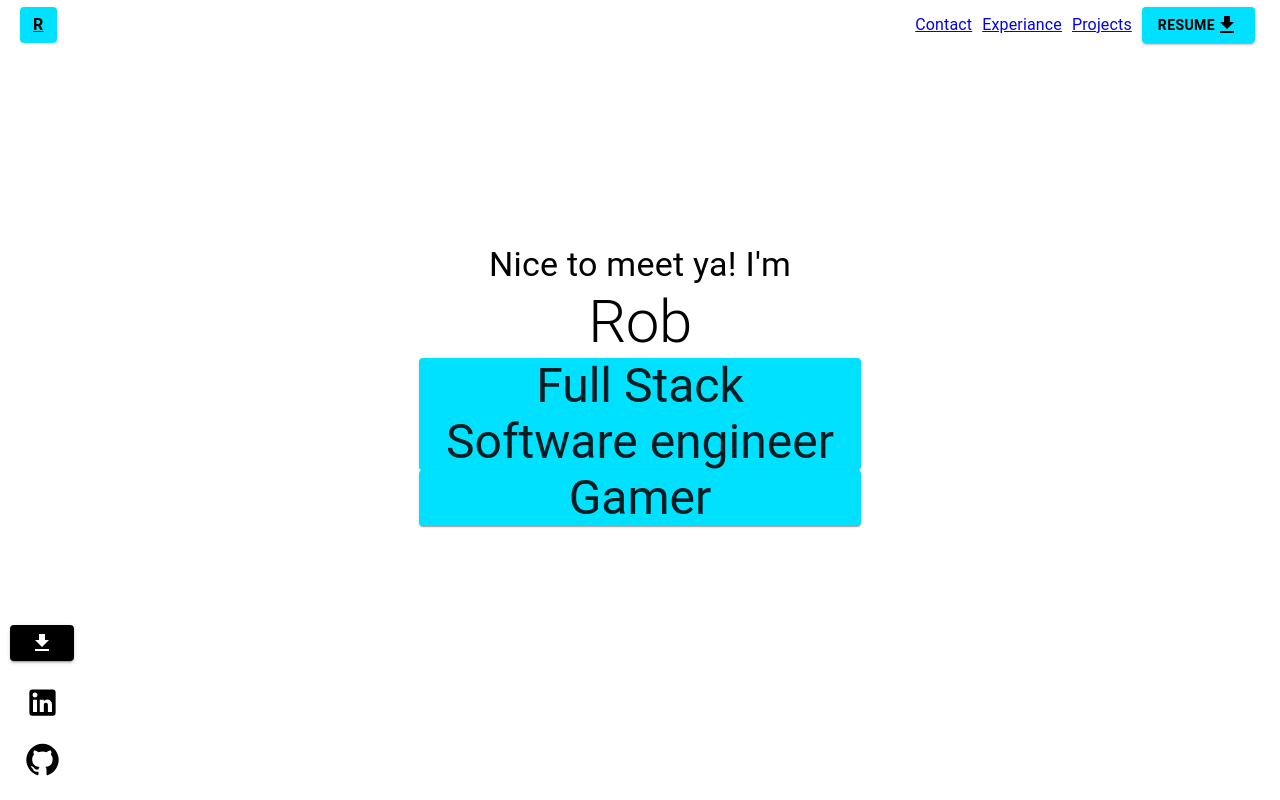
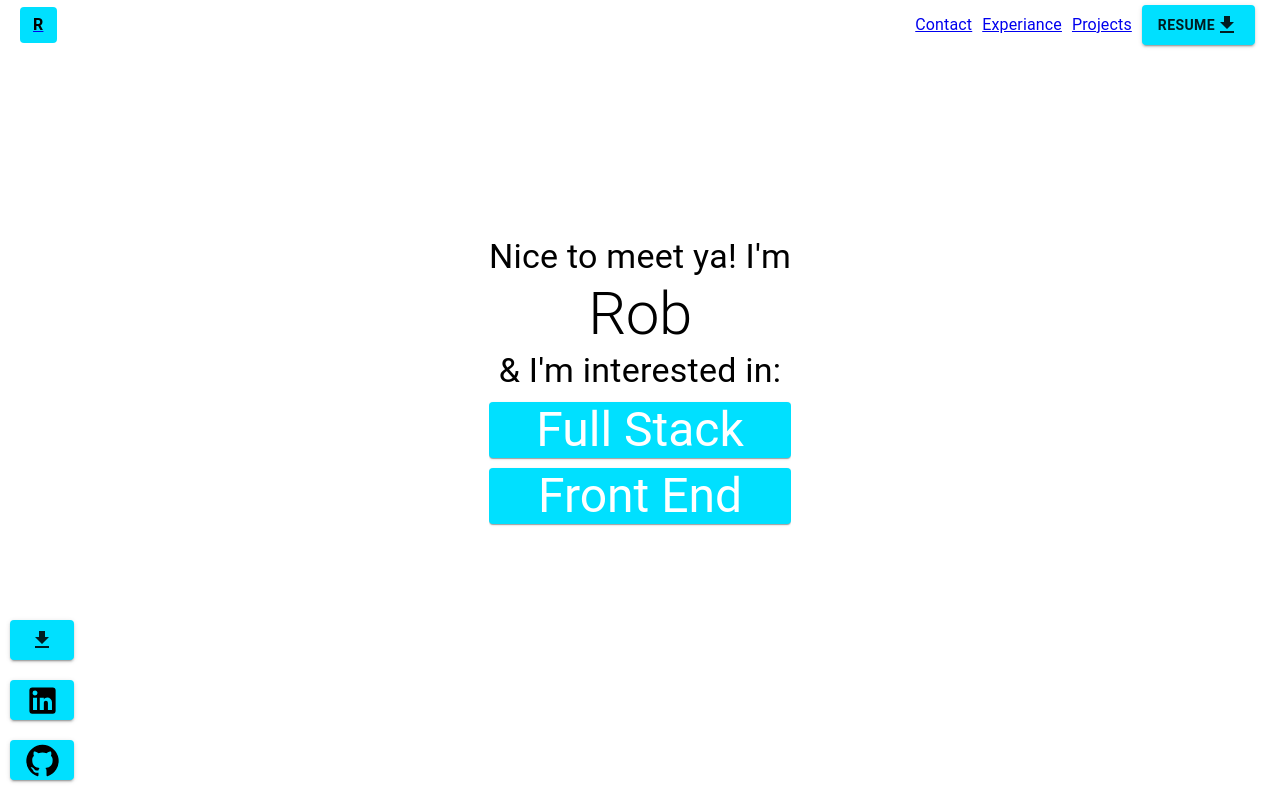
Before and after one commit to robwilliams-it/portfolio, a React (Create React App) app: page / in a window 1280 px wide. Built offline with nearby package versions, Linux system fonts and the light colour scheme.

Commit message:
mvp complete

```diff
--- a/src/App.css
+++ b/src/App.css
@@ -51,7 +51,7 @@ main{
   align-content: center;
 }
 
-#job-experiance{
+.page #content{
   overflow: scroll;
 }
 
@@ -70,6 +70,7 @@ main{
 }
 
 #work-title{
+  color: white;
   background-color: #00E0FF;
 }
 
@@ -78,11 +79,13 @@ main{
   display: grid;
   align-content: center;
   justify-content: center;
+  padding: 0 15px;
 }
 
 
 #projectDetails #title{
   text-align: center;
+  overflow: scroll;
 }
 
 
@@ -93,6 +96,13 @@ main{
 #projectDetails{
   display: grid;
   height: 500px;
+  margin: 0 auto;
+  width: 80%;
+}
+
+
+#gif{
+  overflow: hidden;
 }
 
 #projects{
@@ -111,13 +121,9 @@ main{
     height: calc(100vh - 50px);
   }
 
-  .page{
-    /* margin: 0 100px; */
-  }
-
   .page div{
-    width: 80%;
-    margin: auto;
+    /* width: 80%;
+    margin: auto; */
   }
 
   #footer {
@@ -125,19 +131,18 @@ main{
     width: 0px;
   }
 
-
   #job-experiance{
     width: 800px;
-  }
-
-  #projects #gif{
-    /* background-color: hotpink; */
-    justify-content: start;
-    padding: 0 5px
   }
 
   #projectDetails{
     grid-template-columns: 1fr 1fr;
     height: 350px;
+    max-width: 1200px;
+  }
+
+  img{
+    /* background-color: chartreuse; */
+    width: 600px;
   }
 }
--- a/src/App.js
+++ b/src/App.js
@@ -7,6 +7,20 @@ import { Button, Typography } from '@mui/material';
 import { HeaderButtons, Footer, Drawer } from './components/index.js';
 import { Experiance, Landing, Contact, Projects } from './pages/index.js';
 import './App.css';
+import { createTheme, ThemeProvider } from '@mui/material/styles';
+import { green, purple } from '@mui/material/colors';
+
+const theme = createTheme({
+  palette: {
+    primary: {
+      main: "#00E0FF",
+    },
+    secondary: {
+      main: "#ffcc80",
+    },
+  },
+});
+
 
 function App() {
 
@@ -16,6 +30,7 @@ function App() {
     <Router>
       <div className="Portfolio" style={{height: "100vh"}}>
           {/* TODO: update this whole component */}
+          <ThemeProvider theme={theme}>
 
             <HeaderButtons />
 
@@ -37,10 +52,12 @@ function App() {
 
             <Footer gitHub={Links.github} linkedIn={Links.linkedIn}/>
 
+          </ThemeProvider>
 
         </div>
 
       </Router>
+
   );
 }
 
--- a/src/components/drawer.js
+++ b/src/components/drawer.js
@@ -6,10 +6,7 @@ import Button from '@mui/material/Button';
 import List from '@mui/material/List';
 import Divider from '@mui/material/Divider';
 import ListItem from '@mui/material/ListItem';
-import ListItemIcon from '@mui/material/ListItemIcon';
 import ListItemText from '@mui/material/ListItemText';
-import InboxIcon from '@mui/icons-material/MoveToInbox';
-import MailIcon from '@mui/icons-material/Mail';
 import MenuIcon from '@mui/icons-material/Menu';
 import ResumeButton from './resumeDownload.js';
 
@@ -55,9 +52,6 @@ const Drawer = () => {
         {['Projects', 'Experiance', 'Contact'].map((text, index) => (
           <Link to={`/${links[text]}`}>
             <ListItem key={text}>
-              {/* <ListItemIcon>
-                {index % 2 === 0 ? <InboxIcon /> : <MailIcon />}
-              </ListItemIcon> */}
               <ListItemText primary={text} />
             </ListItem>
           </Link>
@@ -71,7 +65,7 @@ const Drawer = () => {
       {['right'].map((anchor) => (
         <React.Fragment key={anchor}>
           <Button onClick={toggleDrawer(anchor, true)}>
-            <MenuIcon/>
+            <MenuIcon sx={{color: "black"}}/>
           </Button>
           <SwipeableDrawer
             anchor={anchor}
--- a/src/components/footer.js
+++ b/src/components/footer.js
@@ -35,10 +35,12 @@ const Footer =(props) => {
 
                 <Grid item>
                     <Button
+                        color="primary"
+                        variant="contained"
                         id="linkedIn"
                         onClick={ linkToLinkedIn }
                         sx={{
-                            height:"32px",
+                            height:"40px",
                             width:"32px",
                             color: "black"
                         }}
@@ -49,12 +51,14 @@ const Footer =(props) => {
 
                 <Grid item>
                     <Button
+                        color="primary"
+                        variant="contained"
                         id="gitHub"
                         onClick={ linkToGitHub }
                         sx={{
-                            height:"32px",
+                            height:"40px",
                             width:"32px",
-                            color: "black"
+                            color: "black",
                         }}
                     >
                         <GitHubIcon id="gitHub" fontSize="large"/>
--- a/src/components/header.js
+++ b/src/components/header.js
@@ -10,7 +10,6 @@ const HeaderButtons = () => {
     const [isSmallScreen, setSmallScreen] = useState( window.innerWidth <= smallScreenSize )
 
     const renderButtons = () => {
-        console.log(isSmallScreen);
         if (isSmallScreen) {
             return <Drawer/>
         } else {
--- a/src/components/projectDetails.js
+++ b/src/components/projectDetails.js
@@ -1,13 +1,29 @@
 import { Grid, Typography, Button, Paper } from '@mui/material';
+import LaunchIcon from '@mui/icons-material/Launch';
 
 
 
 const ProjectDetails = (props) => {
-    const { title, text, gif } = props;
+    const { title, text, gif, link } = props.project;
+
+    const handleClick=()=> {
+        window.open(link);
+    }
 
     return (
-        <Paper id="projectDetails" elevation={3}>
-            <div id="summary">
+        <Paper
+            id="projectDetails"
+            elevation={3}
+        >
+            <div id="summary" style={{position:"relative"}}>
+                <Button
+                    onClick={handleClick}
+                    sx={{
+                        position: "absolute",
+                    }}
+                >
+                    <LaunchIcon />
+                </Button>
                 <Typography variant="h6" id="title">
                     {title}
                 </Typography>
--- a/src/components/resumeDownload.js
+++ b/src/components/resumeDownload.js
@@ -3,18 +3,6 @@ import FileDownloadIcon from '@mui/icons-material/FileDownload';
 
 const ResumeButton =(props) => {
     const {alt} = props || false;
-
-    const getColors = (indicator)=>{
-        if (indicator === "bg" && alt) {
-            return "black"
-        } else if (indicator === "c" && !alt) {
-            return "black"
-        } else if ( indicator === "c" && alt ){
-            return "white"
-        } else {
-            return "#00E0FF"
-        }
-    }
 
     const getText = () => {
         if (!alt) {
@@ -27,9 +15,9 @@ const ResumeButton =(props) => {
             id="resumeDownload"
             href="Rob_Williams_Resume.docx"
             variant="contained"
+
             sx={{
-                backgroundColor: getColors("bg"),
-                color: getColors("c"),
+                height:"40px",
                 fontWeight: "bold"
             }}
         >
--- /dev/null
+++ b/src/javascript/projects/index.js
@@ -0,0 +1 @@
+export { default as Pokedex } from "./pokedex.js";
--- a/src/javascript/projects/pokedex.js
+++ b/src/javascript/projects/pokedex.js
@@ -0,0 +1,12 @@
+const Pokedex = {
+    title: "Pokedex" ,
+    text:
+    `This is a simple application.
+    I've not played pokemon in years and was to see what the new iterations where like.
+    In this project clicking on the pokeball will render a random pokemon with all related stats pulled from from the PokeAPI.
+    ` ,
+    gif: "pokedex.gif" ,
+    link: "https://github.com/robwilliams-it/pokedex",
+}
+
+export default Pokedex;
--- a/src/pages/experiance.js
+++ b/src/pages/experiance.js
@@ -7,6 +7,9 @@ const Experiance = () => {
             id="experiance"
             class="page"
         >
+            <div
+                id="content"
+            >
                 <div id="job-experiance">
                     <JobDetails job={Moda} company={"Moda"}/>
                     <br/>
@@ -15,6 +18,7 @@ const Experiance = () => {
                     <JobDetails job={Chase} company={"Chase"}/>
                     <br/>
                 </div>
+            </div>
 
         </div>
     )
--- a/src/pages/landing.js
+++ b/src/pages/landing.js
@@ -2,8 +2,8 @@ import { Typography, Paper} from '@mui/material';
 
 const Landing = () => {
     const titles=[
-        "Full Stack Software engineer",
-        "Gamer"
+        "Full Stack",
+        "Front End"
     ];
 
     const renderTitles = () => {
@@ -12,7 +12,11 @@ const Landing = () => {
                 return (
                     <Paper
                         id="work-title"
-                        sx={{px:2, margin: "10px auto"}}
+                        sx={{
+                            px:2,
+                            margin: "10px auto",
+                        }}
+
                     >
                         <Typography
                             variant="h3"
@@ -46,6 +50,9 @@ const Landing = () => {
             <Typography variant="h2">
               Rob
             </Typography>
+            <Typography variant="h4">
+              & I'm interested in:
+            </Typography>
 
             {renderTitles()}
 
--- a/src/pages/projects.js
+++ b/src/pages/projects.js
@@ -1,28 +1,24 @@
 import { ProjectDetails } from '../components';
-import { Grid, Typography, Button, Paper } from '@mui/material';
+import { Pokedex } from "../javascript/projects/index.js";
 
 const myProjects = [
-    {
-        title: "Pokedex" ,
-        text: "Some Words by some one elsdksjfhkasjhdfkjshdfje this is a tesstlkasdfl;akshdf;lajksd;ljkfas;lkdfjlsakdjflakjs;df;" ,
-        gif: "pokedex.gif" ,
-    },
+    Pokedex,
+    Pokedex,
+    Pokedex,
+    Pokedex,
+
 ]
 
 const Projects = () => {
-    const renderProjects = () => {
-        return (
-            myProjects.map((proj, key) => {
+    const renderProjects = () => (
+        <div id="content" style={{padding:"5px 0"}}>
+            {myProjects.map((proj, key) => {
                 return (
-                    <ProjectDetails
-                        title={proj.title}
-                        gif={proj.gif}
-                        text={proj.text}
-                    />
+                    <ProjectDetails project={proj} />
                 )
-            })
-        )
-    }
+            })}
+        </div>
+    )
 
     return (
         <div
```
Lines whose indentation alone changed are shown as unchanged.
